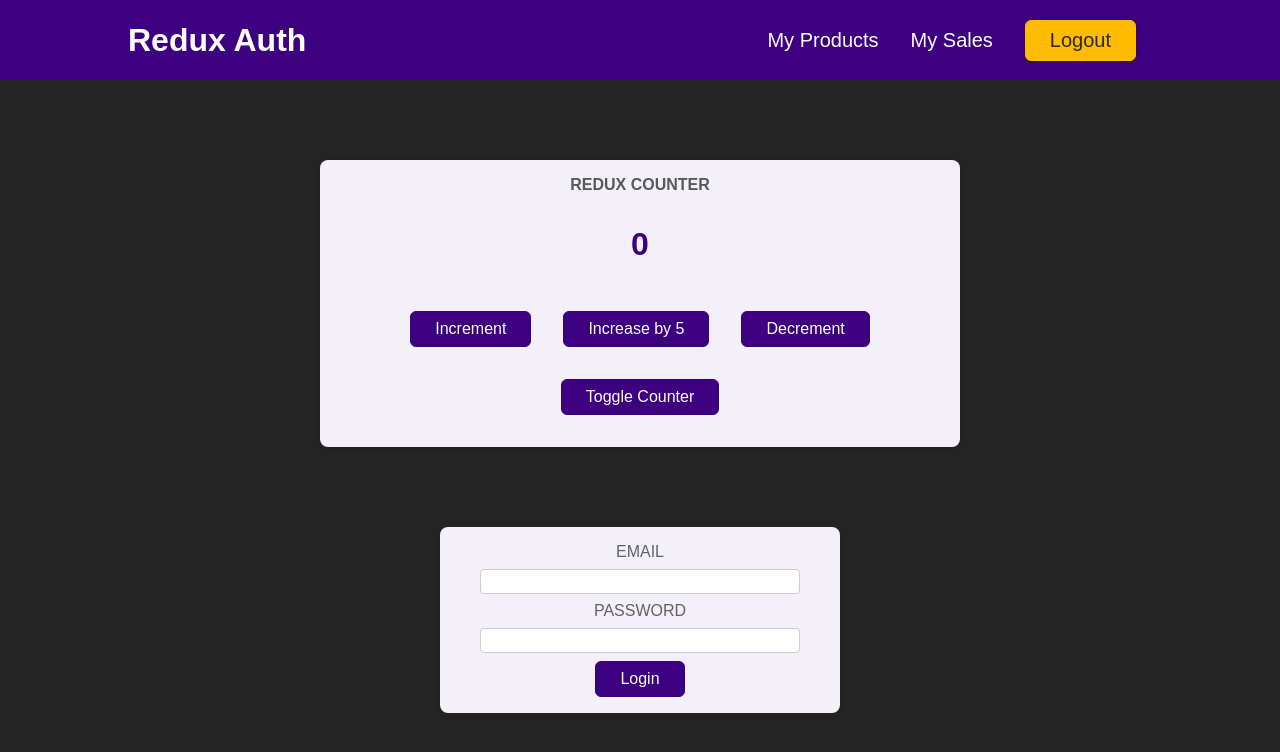
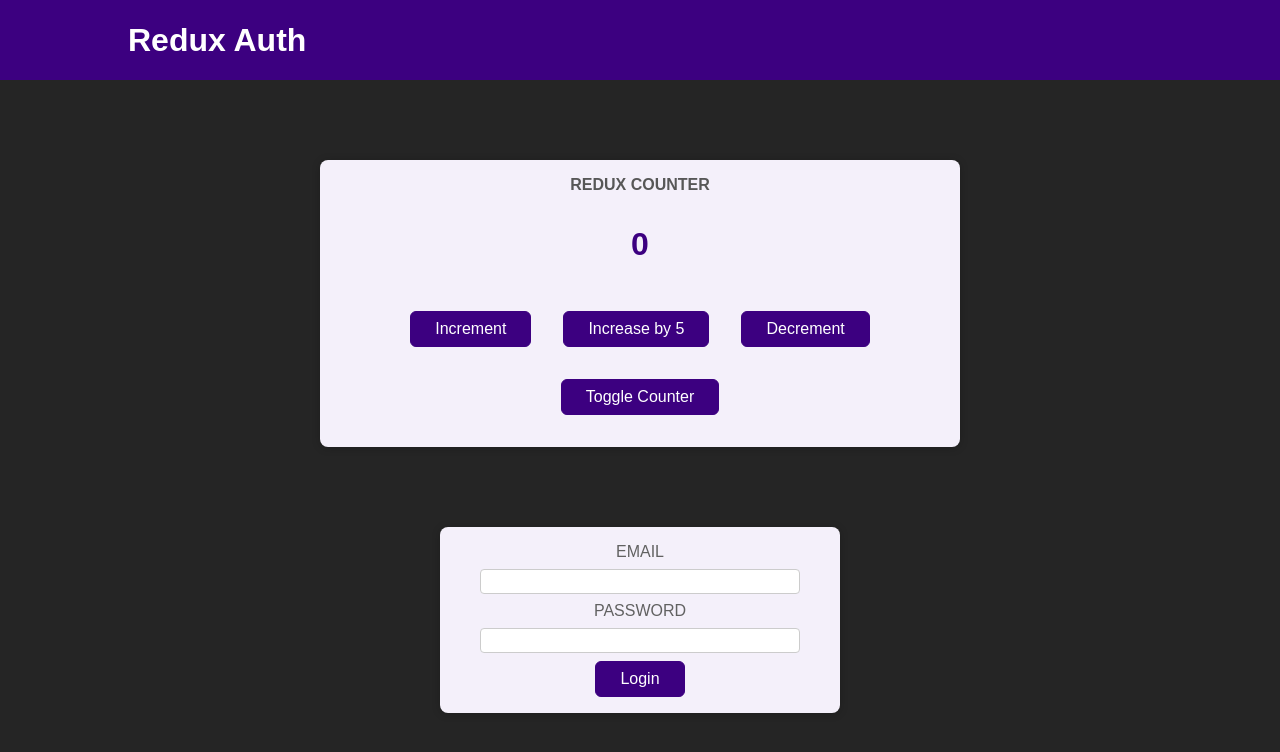
Before and after one commit to Maverick2502/react-redux-app, a React (Create React App) app: page / in a window 1280 px wide. Shown: the top 752 px of the page. Built offline with nearby package versions, Linux system fonts and the light colour scheme.

Commit message:
Read and Dispatch from a new slice

```diff
--- a/src/App.js
+++ b/src/App.js
@@ -1,14 +1,19 @@
 import { Fragment } from "react";
+import { useSelector } from "react-redux";
+import Auth from "./components/Auth";
 import Counter from "./components/Counter";
 import Header from "./components/Header";
-import Auth from "./components/Auth";
+import UserProfile from "./components/UserProfile";
 
 function App() {
+  const isAuth = useSelector((state) => state.auth.isAuthenticated);
+
   return (
     <Fragment>
       <Header />
       <Counter />
-      <Auth />
+      {!isAuth && <Auth />}
+      {isAuth && <UserProfile />}
     </Fragment>
   );
 }
--- a/src/components/Auth.js
+++ b/src/components/Auth.js
@@ -1,10 +1,20 @@
+import { useDispatch } from "react-redux";
 import classes from "./Auth.module.css";
+import { authActions } from "../store/index";
 
 const Auth = () => {
+  const dispatch = useDispatch();
+
+  const loginHandler = (e) => {
+    e.preventDefault();
+
+    dispatch(authActions.login());
+  };
+
   return (
     <main className={classes.auth}>
       <section>
-        <form>
+        <form onSubmit={loginHandler}>
           <div className={classes.control}>
             <label htmlFor="email">Email</label>
             <input type="email" id="email" />
--- a/src/components/Header.js
+++ b/src/components/Header.js
@@ -1,9 +1,19 @@
+import { useDispatch, useSelector } from "react-redux";
 import classes from "./Header.module.css";
+import { authActions } from "../store/index";
 
 const Header = () => {
+  const dispatch = useDispatch();
+  const isAuth = useSelector((state) => state.auth.isAuthenticated);
+
+  const logoutHandler = () => {
+    dispatch(authActions.logout());
+  };
+
   return (
     <header className={classes.header}>
       <h1>Redux Auth</h1>
+      {isAuth && (
         <nav>
           <ul>
             <li>
@@ -13,10 +23,11 @@
               <a href="/">My Sales</a>
             </li>
             <li>
-            <button>Logout</button>
+              <button onClick={logoutHandler}>Logout</button>
             </li>
           </ul>
         </nav>
+      )}
     </header>
   );
 };
```
Lines whose indentation alone changed are shown as unchanged.
